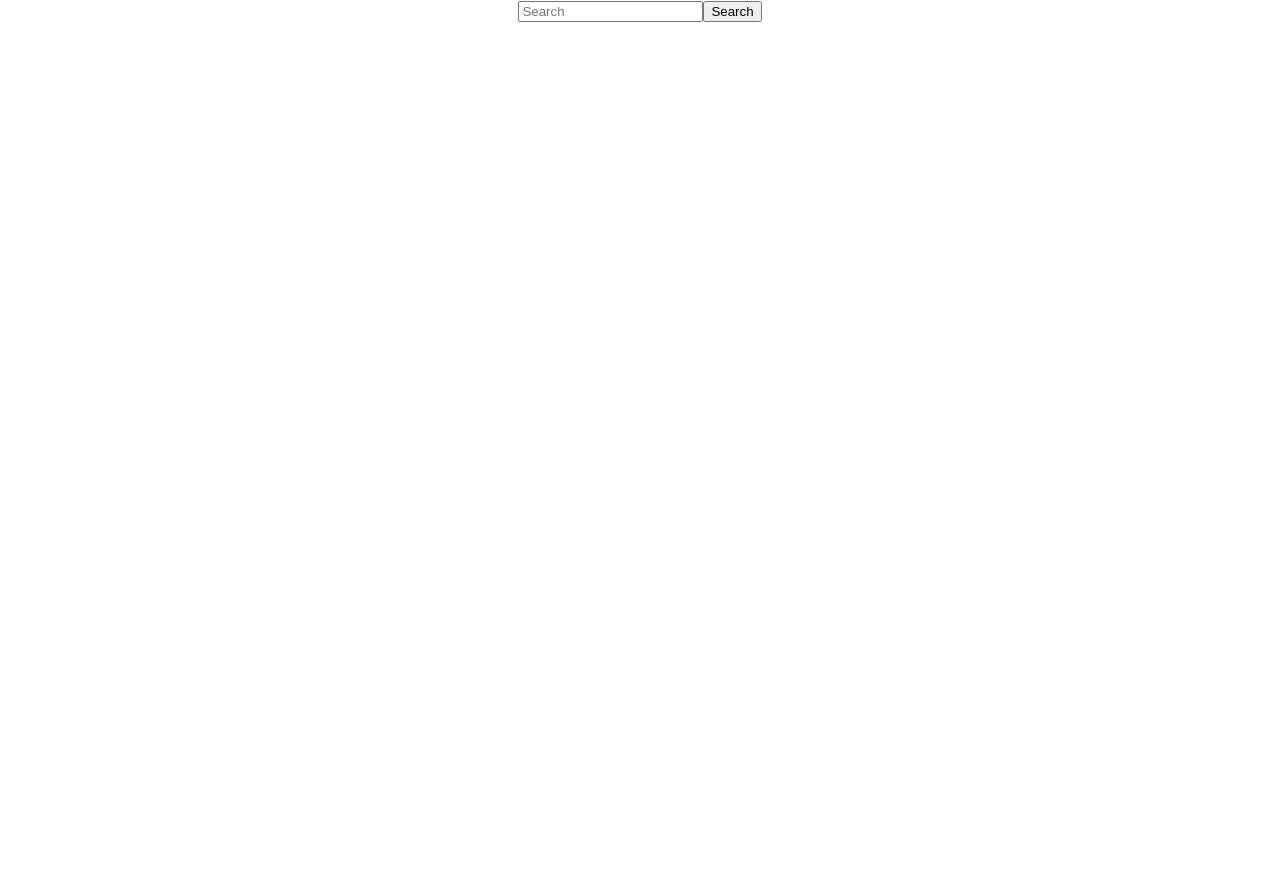
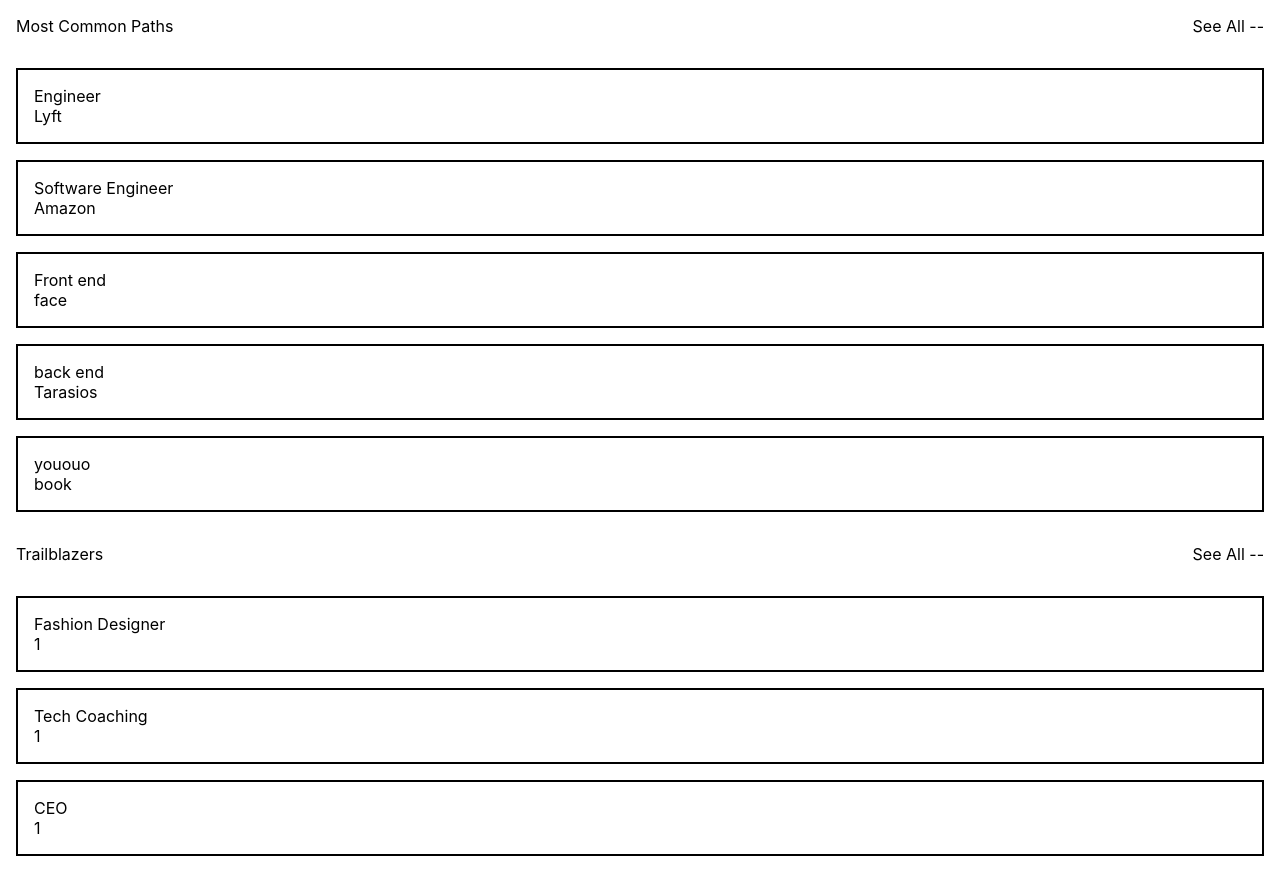
Before and after one commit to HTB2023-Pathways/Pathways, a React (Create React App) app: page / in a window 1280 px wide. Before the commit the page ends 800 px from the top, so only its background shows below. Built offline with nearby package versions, Linux system fonts and the light colour scheme.

Commit message:
added components folder with numerous js and css files to create layout for app.

```diff
--- a/src/App.js
+++ b/src/App.js
@@ -1,11 +1,15 @@
 import logo from './logo.svg';
 import './App.css';
 import Input from './Components/Input';
+import Card from './Components/Card';
+import Trailblazer from './Components/Trailblazer';
+import Commonpaths from './Components/Commonpaths';
 
 function App() {
   return (
     <div className="App">
-      <Input />
+      {/* <Input /> */}
+      <Commonpaths />
     </div>
   );
 }
--- /dev/null
+++ b/src/Components/Card.css
@@ -0,0 +1,23 @@
+.grid {
+    display: grid;
+    grid-template-areas: "header" "headerbutton";
+    grid-template-columns: 1fr 1fr;
+}
+.container {
+    border: solid 1px black;
+    text-align: left;
+    margin: 1em;
+    padding: 1em;
+}
+
+.header {
+
+    display: grid;
+    text-align: left;
+    margin: 1em;
+}
+
+.headerButton {
+    text-align: right;
+    margin: 1em;
+}
--- /dev/null
+++ b/src/Components/Card.js
@@ -0,0 +1,60 @@
+import React, { useState } from 'react';
+import './Card.css';
+
+export default function Card() {
+  const [selectedCard, setSelectedCard] = useState(null);
+
+  let data = [
+    {
+      jobtitle: "Engineer",
+      info: "Lyft",
+    },
+    {
+      jobtitle: "Software Engineer",
+      info: "Amazon",
+    },
+    {
+      jobtitle: "Front end",
+      info: "face",
+    },
+    {
+      jobtitle: "back end",
+      info: "Tarasios",
+    },
+    {
+      jobtitle: "yououo",
+      info: "book",
+    },
+  ];
+
+  function handleMouseEnter(index) {
+    setSelectedCard(index);
+  }
+
+  function handleMouseLeave() {
+    setSelectedCard(null);
+  }
+
+  const list = data.map((element, index) => (
+    <div
+      key={index}
+      className="container"
+      onMouseEnter={() => handleMouseEnter(index)}
+      onMouseLeave={() => handleMouseLeave()}
+      style={{
+        border: selectedCard === index ? '5px solid grey' : '2px solid black',
+      }}
+    >
+      <div className="jobtitle">{element.jobtitle}</div>
+      <div className="info">{element.info}</div>
+    </div>
+  ));
+
+  return <>
+        <div class="grid">
+        <div className="header ">Most Common Paths</div>
+        <div className="headerButton"> See All --</div>
+        </div>
+        {list}
+        </>;
+}
--- /dev/null
+++ b/src/Components/Commonpaths.js
@@ -0,0 +1,12 @@
+import React from "react";
+import Card from "./Card";
+import Trailblazer from "./Trailblazer";
+
+export default function Commonpaths() {
+  return (
+    <>
+      <Card />
+      <Trailblazer />
+    </>
+  );
+}
--- /dev/null
+++ b/src/Components/Trailblazer.js
@@ -0,0 +1,53 @@
+import React, { useState } from 'react';
+import './Card.css';
+
+export default function Trailblazer() {
+const [selectedCard, setSelectedCard] = useState(null);
+
+let data = [
+    {
+      jobtitle: "Fashion Designer",
+      numpeople: 1,
+    },
+    {
+      jobtitle: "Tech Coaching",
+      numpeople: 1,
+    },
+    {
+      jobtitle: "CEO",
+      numpeople: 1,
+    },
+
+  ];
+
+  function handleMouseEnter(index) {
+    setSelectedCard(index);
+  }
+
+  function handleMouseLeave() {
+    setSelectedCard(null);
+  }
+
+
+  const list = data.map((element, index) => (
+    <div
+      key={index}
+      className="container"
+      onMouseEnter={() => handleMouseEnter(index)}
+      onMouseLeave={() => handleMouseLeave()}
+      style={{
+        border: selectedCard === index ? '5px solid grey' : '2px solid black',
+      }}
+    >
+      <div className="jobtitle">{element.jobtitle}</div>
+      <div className="info">{element.numpeople}</div>
+    </div>
+  ));
+  return <>
+    <div class="grid">
+    <div className="header" >Trailblazers</div>
+    <div className="headerButton" > See All --</div>
+    </div>
+  {list}</>;
+
+}
--- a/src/Scripts/jobtitle.js
+++ b/src/Scripts/jobtitle.js
@@ -15,7 +15,7 @@
 }
 */
 
-export default function getJobTitile(params) {
+export default function getJobTitle(params) {
   // Pass the parameters object to the Autocomplete API
   PDLJSClient.autocomplete(params)
     .then((data) => {
```
Also changed, not shown: src/Scripts/test.js (added, +59 -0 lines).
